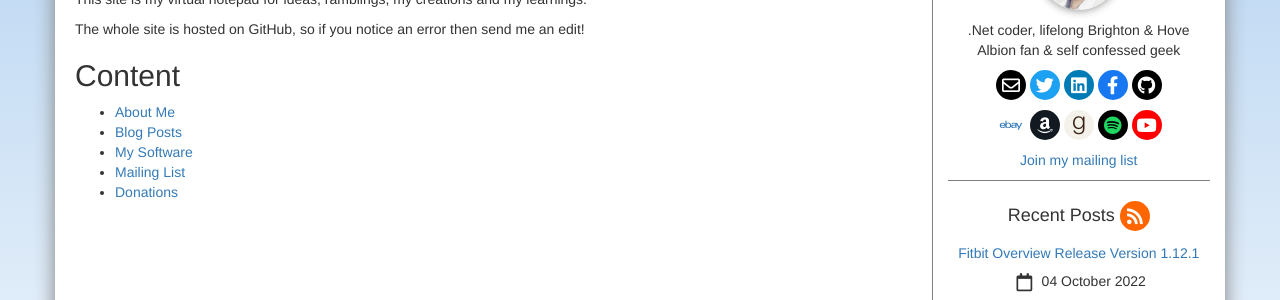
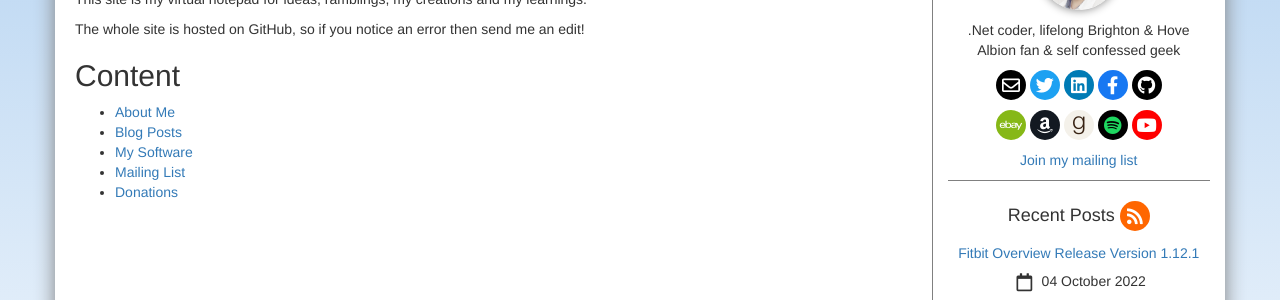
Before and after one commit to BlythMeister/blyth.me.uk, a Jekyll site: the page built from index.md, in a window 1280 px wide. Shown: the part 265-565 px from the top of the page. Built offline with Jekyll 4.4.1, drawn with Linux system fonts in a browser that asks for light colours; nearby versions of some CDN libraries.

Commit message:
Change eBay style

```diff
--- a/css/styles.css
+++ b/css/styles.css
@@ -245,6 +245,11 @@ a.far:hover {
     color: #372213;
 }
 
+.fab.fa-ebay {
+    background: #86B817;
+    color: #FFFFFF;
+}
+
 @media (max-width:990px) {
     .gist {
         display: none;
```
